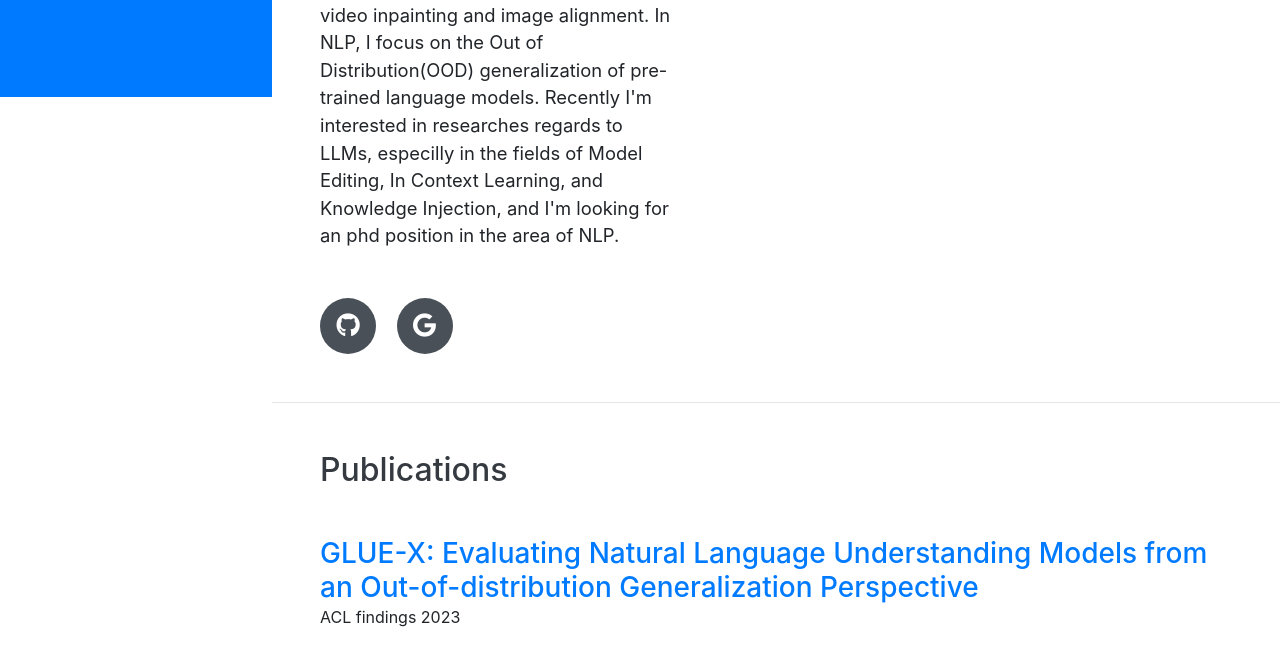
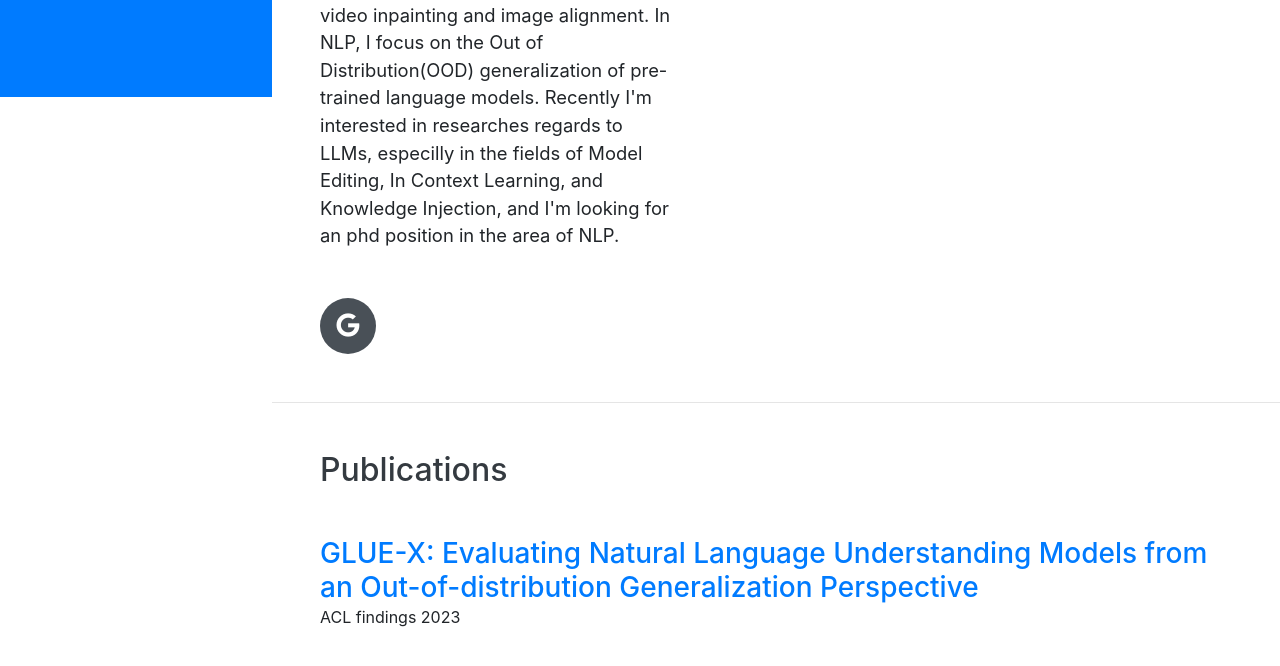
Before and after one commit to shuiba0/shuiba0.github.io, a website with bundled scripts: page index.html in a window 1280 px wide. Shown: the part 703-1369 px from the top of the page. Built offline with nearby package versions, Linux system fonts and the light colour scheme; a web font is replaced by a local one.

Commit message:
Update index.html

```diff
--- a/index.html
+++ b/index.html
@@ -84,9 +84,9 @@
 I have been exploring the field of AI for a year, during which I have learned a lot about AI and tried some research topics in both CV and NLP. I have researched into some low-level tasks in CV such as video inpainting and image alignment. In NLP, I focus on the Out of Distribution(OOD) generalization of pre-trained language models. Recently I'm interested in researches regards to LLMs, especilly in the fields of Model Editing, In Context Learning, and Knowledge Injection, and I'm looking for an phd position in the area of NLP.
 </p>
 <div class="social-icons">
-          <a href="https://github.com/shuiba0">
+<!--           <a href="https://github.com/shuiba0">
             <i class="fab fa-github"></i>
-          </a>
+          </a> -->
           <a href="https://scholar.google.com/citations?hl=zh-CN&user=cOGgwdIAAAAJ">
             <i class="fab fa-google"></i>
           </a>
```
